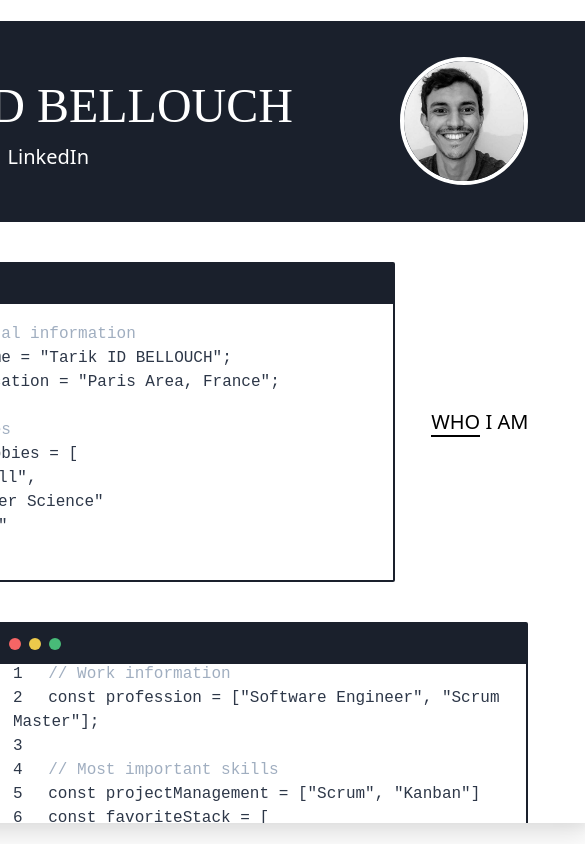
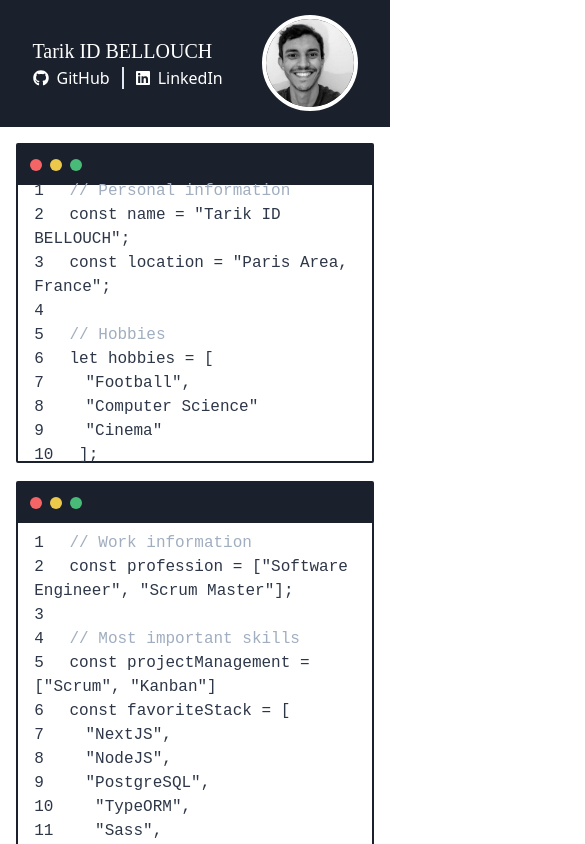
Before and after one commit to devidb00/tarikidb.com, a Next.js app: page / in a window 390 px wide. Shown: the whole page, 585 px wide, since content can reach past the window. Built offline with nearby package versions, Linux system fonts and the light colour scheme.

Commit message:
New design

```diff
--- a/components/Experience.js
+++ b/components/Experience.js
@@ -2,12 +2,12 @@ const Experience = () => {
   return (
     <div className="w-5/6 flex justify-between items-center">
       <div className="flex flex-col">
-        <div className="text-white text-5xl font-display">
+        <div className="text-white sm:text-5xl text-xl font-display">
           <span>Tarik </span>
           <span>ID BELLOUCH</span>
         </div>
 
-        <div className="text-white text-xl font-light">
+        <div className="text-white sm:text-xl font-light">
           <a
             className="w-auto"
             target="_blank"
@@ -29,7 +29,7 @@ const Experience = () => {
           </a>
         </div>
       </div>
-      <div className="h-32 w-32">
+      <div className="sm:h-32 sm:w-32 h-24 w-24">
         <img
           className="rounded-full border-4 border-white"
           src="/ProfileImage.jpeg"
--- a/components/Leftbar.js
+++ b/components/Leftbar.js
@@ -6,16 +6,19 @@ const Core = () => {
   return (
     <div
       name="screen"
-      className="h-screen w-screen flex justify-center items-center"
+      className="h-screen w-screen flex sm:justify-center sm:items-center"
     >
-      <main name="main_card" className="min-w-card h-card shadow-xl">
+      <main
+        name="main_card"
+        className="sm:min-w-card sm:h-card shadow-xl h-full"
+      >
         <div
           name="main_card_header"
-          className="h-header bg-gray-900 shadow-xl flex justify-center items-center"
+          className="sm:h-header h-header_mobile bg-gray-900 shadow-xl flex justify-center items-center"
         >
           <Experience />
         </div>
-        <div className="my_content h-content w-full overflow-y-scroll bg-white">
+        <div className="my_content sm:h-content h-content_mobile w-full overflow-y-scroll bg-white">
           <MySkills />
           <Studies />
         </div>
--- a/components/MySkills.js
+++ b/components/MySkills.js
@@ -21,7 +21,7 @@ const card_content_who = [
   },
   {
     row: 6,
-    text: "const hobbies = [",
+    text: "let hobbies = [",
   },
   {
     row: 7,
@@ -43,11 +43,11 @@ const card_content_who = [
 
 const MySkills = () => {
   return (
-    <div className="mt-10 h-80 flex justify-center items-center">
-      <div className="w-5/6 h-full flex justify-between items-center">
+    <div className="mt-4 h-80 flex justify-center items-center">
+      <div className="sm:w-5/6 w-11/12 h-full flex justify-between items-center">
         <div
           name="card_code"
-          className="w-4/5 h-full border-2 rounded-sm border-gray-900"
+          className="sm:w-4/5 w-full h-full border-2 rounded-sm border-gray-900"
         >
           <div
             name="header"
@@ -82,7 +82,7 @@ const MySkills = () => {
             </div>
           </div>
         </div>
-        <div className="text-xl text-black">
+        <div className="text-xl text-black sm:visible hidden">
           <span className="border-b-2 w-8 h-1 border-black">WHO</span>
           <span> I AM</span>
         </div>
--- a/components/Studies.js
+++ b/components/Studies.js
@@ -52,14 +52,14 @@ const card_content_what = [
 const Studies = () => {
   return (
     <div className="my-10 h-86 flex justify-center items-center">
-      <div className="w-5/6 h-full flex justify-between items-center">
-        <div className="text-xl text-black">
+      <div className="sm:w-5/6 w-11/12 h-full flex justify-between items-center">
+        <div className="text-xl text-black sm:visible hidden">
           <span className="border-b-2 w-8 h-1 border-gray-900">WHAT</span>
           <span> I DO</span>
         </div>
         <div
           name="card_code"
-          className="w-4/5 h-full border-2 rounded-sm border-gray-900"
+          className="sm:w-4/5 w-full h-auto border-2 rounded-sm border-gray-900"
         >
           <div
             name="header"
@@ -77,7 +77,7 @@ const Studies = () => {
           </div>
           <div
             name="content"
-            className="h-70 mt-4 w-auto flex flex-col justify-center items-start"
+            className="h-80 mt-4 w-auto flex flex-col justify-center items-start my-4"
           >
             <div className="p-4 font-code text-gray-800">
               {card_content_what.map((i) => {
--- a/tailwind.config.js
+++ b/tailwind.config.js
@@ -7,6 +7,8 @@ module.exports = {
         card: "95%",
         header: "25%",
         content: "75%",
+        header_mobile: "15%",
+        content_mobile: "85%",
         80: "20rem",
         70: "17.25rem",
         86: "22rem",
```
